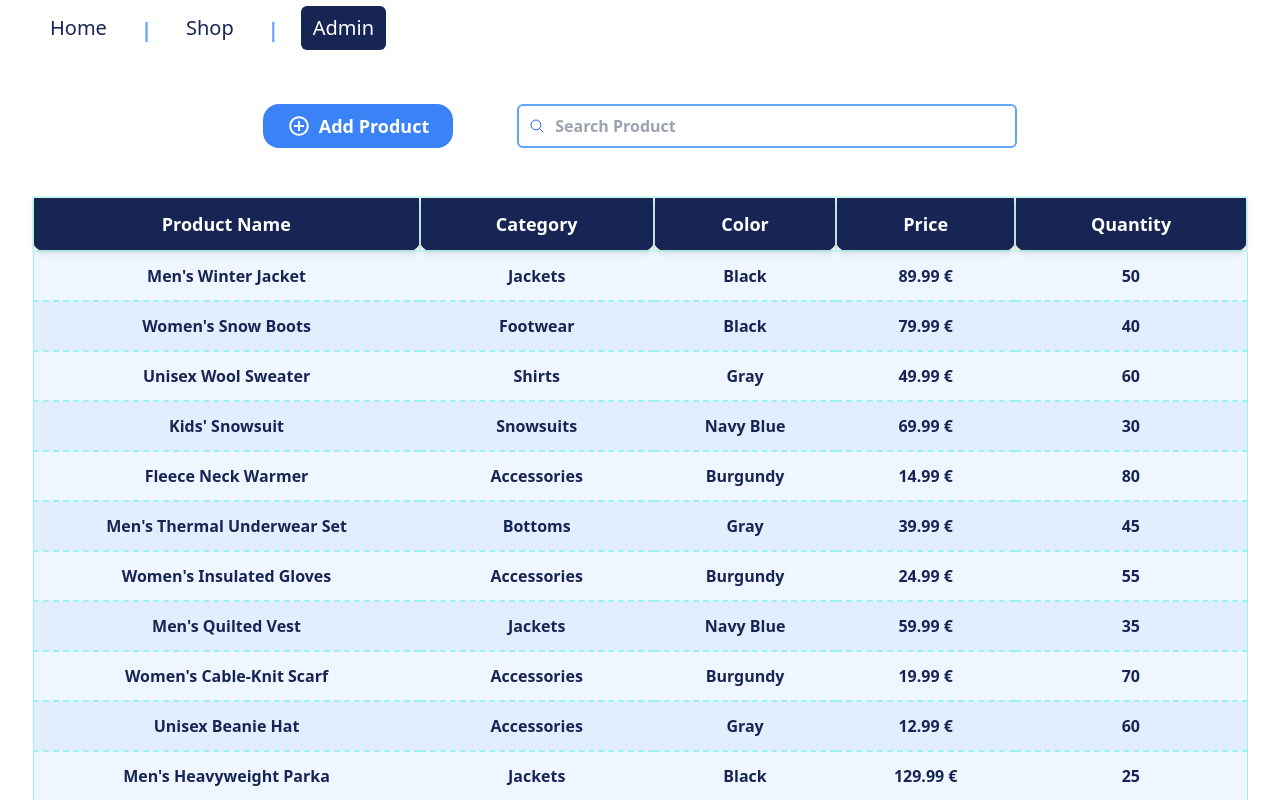
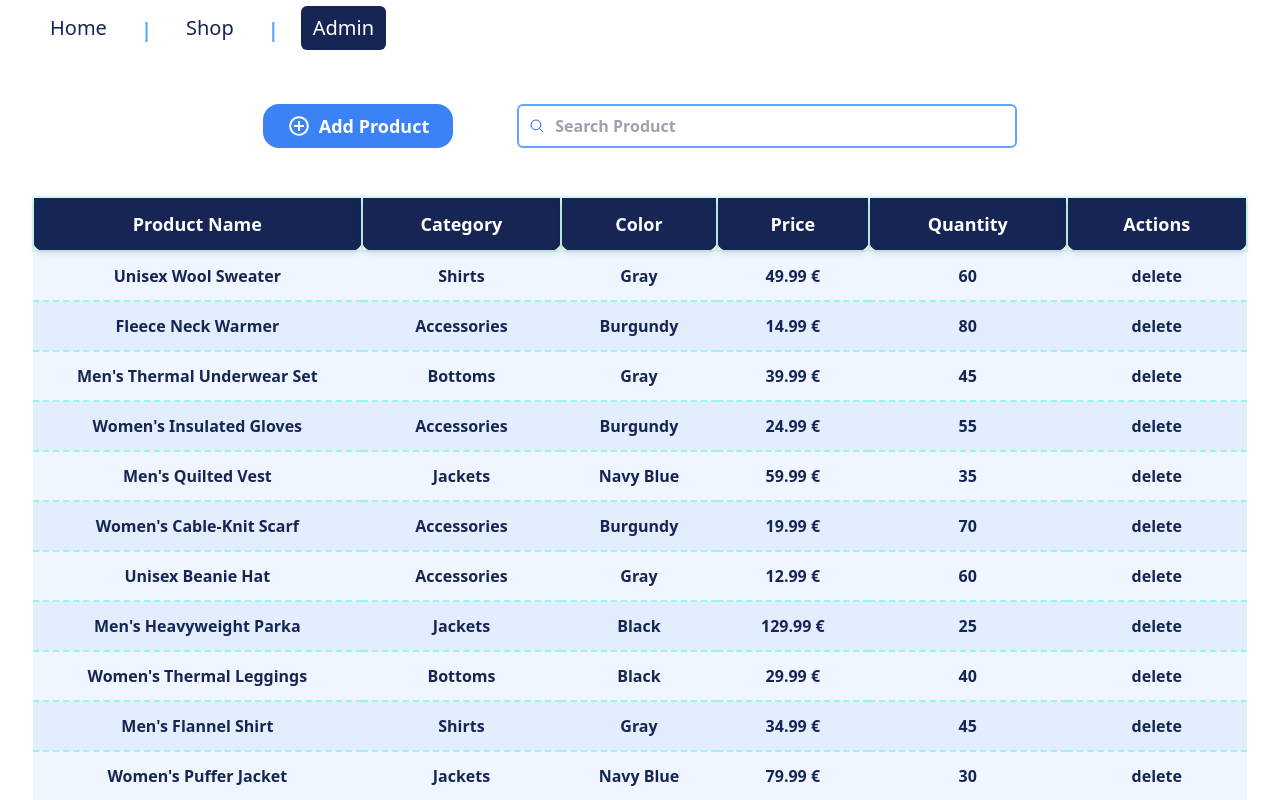
Before and after one commit to tamara24github/basic_ecom, a React (Vite) app: page /admin in a window 1280 px wide. Shown: the top 800 px of the page. Built offline with nearby package versions, Linux system fonts and the light colour scheme; data requests are answered from the project's data file.

Commit message:
feat: delete product

```diff
--- a/db.json
+++ b/db.json
@@ -1,29 +1,5 @@
 {
   "products": [
-    {
-      "id": "1",
-      "name": "Men's Winter Jacket",
-      "category": "Jackets",
-      "description": "A warm and stylish jacket for men.",
-      "color": "Black",
-      "price": 89.99,
-      "availability": true,
-      "stockQuantity": 50,
-      "image": "https://source.unsplash.com/featured/?jackets",
-      "features": ["Water resistant", "Windproof"]
-    },
-    {
-      "id": "2",
-      "name": "Women's Snow Boots",
-      "category": "Footwear",
-      "description": "Comfortable and sturdy snow boots for women.",
-      "color": "Black",
-      "price": 79.99,
-      "availability": true,
-      "stockQuantity": 40,
-      "image": "https://source.unsplash.com/featured/?footwear",
-      "features": ["Water resistant", "Available in various sizes"]
-    },
     {
       "id": "3",
       "name": "Unisex Wool Sweater",
@@ -35,18 +11,6 @@
       "stockQuantity": 60,
       "image": "https://source.unsplash.com/featured/?sweaters",
       "features": ["100% Merino wool", "Available in various sizes"]
-    },
-    {
-      "id": "4",
-      "name": "Kids' Snowsuit",
-      "category": "Snowsuits",
-      "description": "Adorable and warm snowsuit for kids.",
-      "color": "Navy Blue",
-      "price": 69.99,
-      "availability": true,
-      "stockQuantity": 30,
-      "image": "https://source.unsplash.com/featured/?snowsuits",
-      "features": ["Water resistant", "Windproof"]
     },
     {
       "id": "5",
--- a/src/components/common/Table.tsx
+++ b/src/components/common/Table.tsx
@@ -1,25 +1,25 @@
 import { twMerge } from 'tailwind-merge'
 import { Product } from '../../services/products'
+import { FaSpinner } from 'react-icons/fa'
+import Paragraph from './Paragraph'
+import { MdErrorOutline } from 'react-icons/md'
+
+export type TableConfig = {
+  label: string
+  field?: keyof Product
+  component?: ({ data }: { data: string }) => JSX.Element
+}[]
 
 type TableProps = {
   data: Product[]
   isLoading: boolean
   error: Error | null
+  config: TableConfig
 }
 
-function Table({ data, isLoading, error }: TableProps) {
-  const config: { label: string; field: keyof Product; style?: string }[] = [
-    {
-      label: 'Product Name',
-      field: 'name',
-    },
-    { label: 'Category', field: 'category' },
-    { label: 'Color', field: 'color' },
-    { label: 'Price', field: 'price' },
-    { label: 'Quantity', field: 'stockQuantity' },
-  ]
+function Table({ data, isLoading, error, config }: TableProps) {
   return (
-    <table className="w-[95%] text-center border-x border-teal-200 mb-4">
+    <table className="w-[95%] text-center  mb-4">
       <thead>
         <tr>
           {config.map((tableHeader, index) => {
@@ -40,22 +40,37 @@ function Table({ data, isLoading, error }: TableProps) {
       <tbody>
         {!data.length && !isLoading && !error && (
           <tr>
-            <td className="text-center" colSpan={5}>
-              There is no such item
+            <td className="text-center" colSpan={6}>
+              <Paragraph className="text-xl my-4 mt-20" weight="semibold">
+                There is no such item
+              </Paragraph>
             </td>
           </tr>
         )}
         {isLoading && (
           <tr>
-            <td className="text-center" colSpan={5}>
-              Loading...
+            <td className="text-center " colSpan={6}>
+              <>
+                <FaSpinner className="animate-spin h-9 w-9 mx-auto mt-20" />
+                <Paragraph className="mt-4 text-xl" weight="semibold">
+                  Loading ...
+                </Paragraph>
+              </>
             </td>
           </tr>
         )}
         {error && (
           <tr>
-            <td className="text-center" colSpan={5}>
-              {error?.message}
+            <td className="text-center" colSpan={6}>
+              <>
+                <MdErrorOutline className="animate-bounce h-12 w-12 text-red-600 mx-auto mt-20" />
+                <Paragraph
+                  className="mt-4 text-xl text-red-600"
+                  weight="semibold"
+                >
+                  {error?.message}
+                </Paragraph>
+              </>
             </td>
           </tr>
         )}
@@ -67,16 +82,20 @@ function Table({ data, isLoading, error }: TableProps) {
                 index % 2 === 0 ? 'bg-blue-50 ' : 'bg-blue-100 bg-opacity-[0.8]'
               }
             >
-              {config.map((x, index) => {
+              {config.map((configItem, index) => {
                 return (
                   <td
                     className={twMerge(
                       'font-semibold text-blue-950 px-2 py-3  border-b-2 border-teal-200 border-dashed ',
                       [1, 2].includes(index) && 'hidden md:table-cell',
                     )}
+                    key={configItem.label}
                   >
-                    {row[x.field]}
-                    {x.field === 'price' && ' € '}
+                    {configItem.field
+                      ? `${row[configItem.field]} ${
+                          configItem.field === 'price' ? ' € ' : ''
+                        }`
+                      : configItem.component?.({ data: row.id })}
                   </td>
                 )
               })}
--- a/src/pages/Admin.tsx
+++ b/src/pages/Admin.tsx
@@ -1,6 +1,6 @@
-import { useQuery } from '@tanstack/react-query'
+import { useMutation, useQuery, useQueryClient } from '@tanstack/react-query'
 import Table from '../components/common/Table'
-import { Product, getAllProducts } from '../services/products'
+import { Product, deleteProduct, getAllProducts } from '../services/products'
 import TextField from '../components/common/TextField'
 import Button from '../components/common/Button'
 import { IoMdAddCircleOutline } from 'react-icons/io'
@@ -8,10 +8,58 @@ import { ChangeEvent, useCallback, useState } from 'react'
 import Modal from '../components/common/Modal'
 import Paragraph from '../components/common/Paragraph'
 import ProductForm from '../components/ProductForm'
+import { TableConfig } from '../components/common/Table'
 
 function Admin() {
   const [showModal, setShowModal] = useState(false)
   const [searchItem, setSearchItem] = useState('')
+
+  const config: TableConfig = [
+    {
+      label: 'Product Name',
+      field: 'name',
+    },
+    { label: 'Category', field: 'category' },
+    { label: 'Color', field: 'color' },
+    { label: 'Price', field: 'price' },
+    { label: 'Quantity', field: 'stockQuantity' },
+    {
+      label: 'Actions',
+      component: ({ data }) => {
+        return (
+          <button onClick={() => deleteProductMutation.mutate(data)}>
+            delete
+          </button>
+        )
+      },
+    },
+  ]
+
+  const queryClient = useQueryClient()
+
+  const deleteProductMutation = useMutation({
+    mutationFn: deleteProduct,
+    onSuccess: (data, productId) => {
+      queryClient.setQueriesData(
+        {
+          queryKey: ['products'],
+        },
+        (currentValue?: Product[]) => {
+          // json-server returns an empty obj in response on successfull deletion
+          const newValue = currentValue?.filter((v) => v.id !== productId)
+          return newValue
+        },
+      )
+      console.log(`Successfully deleted ${data.name}`, {
+        type: 'success',
+      })
+    },
+    onError: () => {
+      console.log(`Failed to delete product`, {
+        type: 'error',
+      })
+    },
+  })
 
   const handleOpenModal = () => {
     setShowModal(true)
@@ -77,7 +125,12 @@ function Admin() {
           />
         </div>
 
-        <Table data={data || []} isLoading={isLoading} error={error}></Table>
+        <Table
+          data={data || []}
+          isLoading={isLoading}
+          error={error}
+          config={config}
+        ></Table>
       </div>
     </>
   )
--- a/src/pages/Shop.tsx
+++ b/src/pages/Shop.tsx
@@ -56,7 +56,7 @@ function Shop() {
           return <ShopItem product={product} key={product.id} />
         })}
         <li className="flex items-center flex-col mt-12 lg:col-span-4 col-span-2 ">
-          {!data?.length && (
+          {!data?.length && !isLoading && !error && (
             <Paragraph className="text-xl my-4" weight="semibold">
               There is no such item
             </Paragraph>
--- a/src/services/products.ts
+++ b/src/services/products.ts
@@ -74,7 +74,10 @@ export const createProduct = (payload: CreateProductPayload) =>
     body: JSON.stringify(payload),
   })
 
-// export const deleteProduct = () =>
-//   jsonServerApi<Product>(PATH, {
-//     method: 'DELETE',
-//   })
+export const deleteProduct = (id: string = '') =>
+  jsonServerApi<Product>(`${PATH}/${id}`, {
+    method: 'DELETE',
+    headers: {
+      'Content-Type': 'application/json; charset=UTF-8',
+    },
+  })
```
